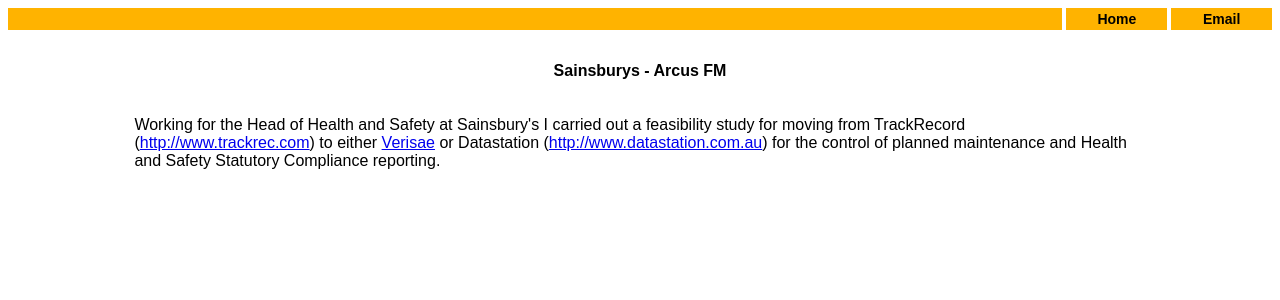
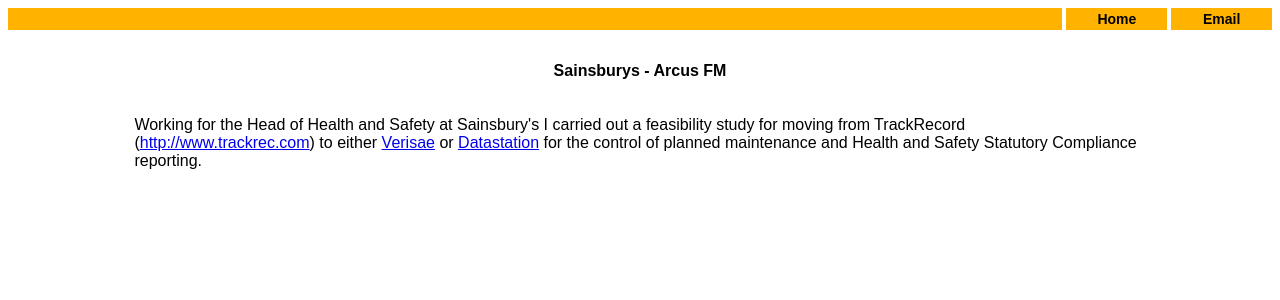
Before and after one commit to DaveTallett26/davetallett26.github.io, a Jekyll site: the page sainsburysmore.html, which Jekyll copies as it is, in a window 1280 px wide. Shown: the top 300 px of the page. Built offline with Jekyll 4.4.1, drawn with Linux system fonts in a browser that asks for light colours; some of the changed lines change nothing that is shown.

Commit message:
datastation

```diff
--- a/sainsburysmore.html
+++ b/sainsburysmore.html
@@ -18,7 +18,8 @@
 <div class="style62"><br/><br/><br/>Sainsburys - Arcus FM</div>
 <div class="style84">
 <br/><br/>
-Working for the Head of Health and Safety at Sainsbury's I carried out a feasibility study for moving from TrackRecord (<a href="http://www.trackrec.com">http://www.trackrec.com</a>) to either <a href="https://www.accruent.com/resources/brochures/verisae-service-provider-brochure">Verisae</a> or Datastation (<a href="http://www.datastation.com.au">http://www.datastation.com.au</a>) for the control of planned maintenance and Health and Safety Statutory Compliance reporting.</div>
-<script type="text/javascript" src="analytics.js"></script>
+Working for the Head of Health and Safety at Sainsbury's I carried out a feasibility study for moving from TrackRecord (<a href="http://www.trackrec.com">http://www.trackrec.com</a>) to either <a href="https://www.accruent.com/resources/brochures/verisae-service-provider-brochure">Verisae</a> or
+  <a href="https://www.datastation.co/DSInfo/information-centre.html">Datastation</a> for the control of planned maintenance and Health and Safety
+  Statutory Compliance reporting.</div>
 </body>
 </html>
```
